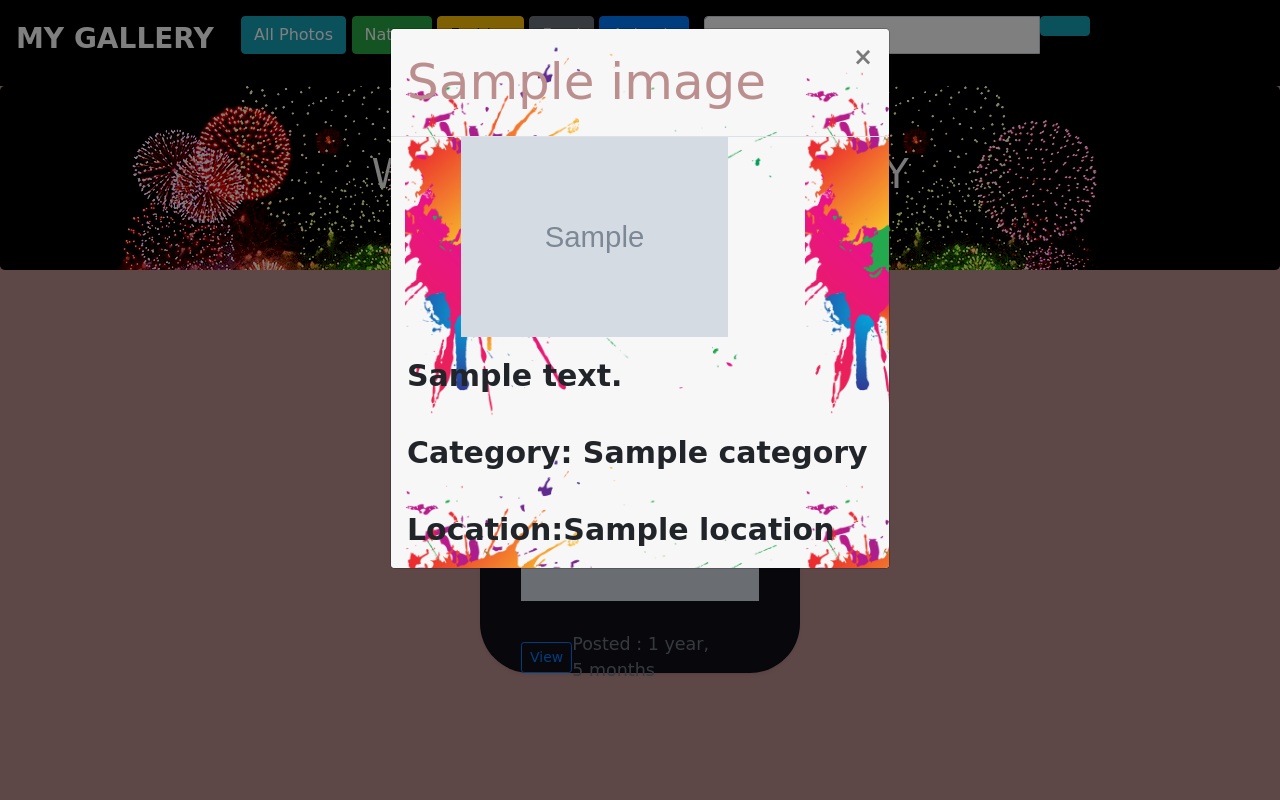
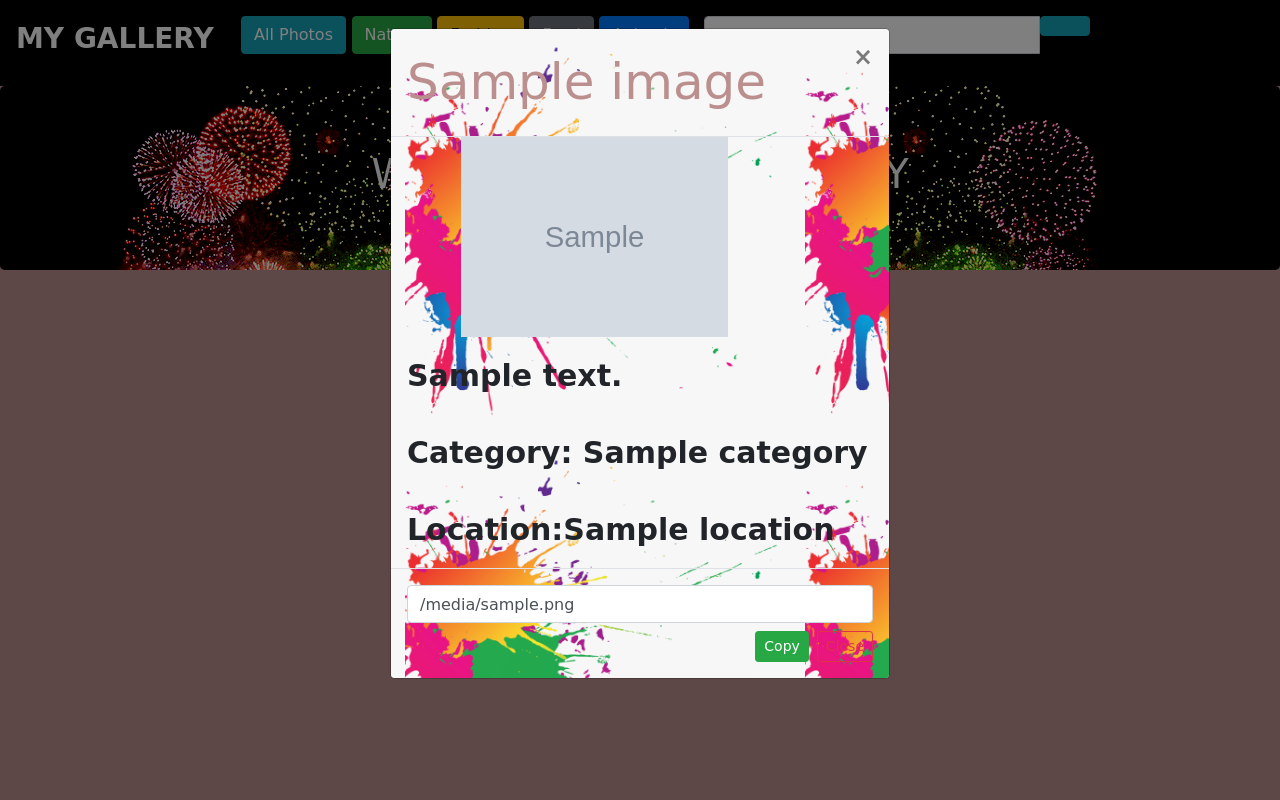
Before and after one commit to WambiruL/Gallery, a Django app: page / in a window 1280 px wide, after a click on "View". Run offline with Django 3.2, Linux system fonts and the light colour scheme; tables that the repository leaves empty hold one stand-in row (values such as "Sample post"); grey boxes marked "Sample" are stand-in pictures; some libraries are stand-ins or nearby versions; some web fonts are replaced.

Commit message:
Add the copy link functionality

```diff
--- a/photos/templates/index.html
+++ b/photos/templates/index.html
@@ -81,7 +81,15 @@
                     <div class="modal-body">{{image.description}}</div>
                     <div class="modal-body">Category: {{image.category}}</div>
                     <div class="modal-body">Location:{{image.location}}</div>
+
+                    <div class="modal-footer">
+                        <input class="form-control input-lg" type="text" value="{{image.image.url}}" id="{{image.id}}.url">
+                        <button class="btn btn-success btn-sm" onclick="copyLink('{{image.id}}.url')">Copy</button>
+                        <button type="button" class="btn btn-outline-danger btn-sm" data-dismiss="modal">Close
+                        </button>
+                    </div>
                 </div>
+
              </div>
         </div>
         {% empty %}
@@ -92,6 +100,12 @@
     </div>
     {% endfor %}
 </div>
+<script>
+copyLink =(element) => {
+    document.getElementById(element).select();
+    document.execCommand("copy");
+}
+</script>
 <script src="https://code.jquery.com/jquery-3.2.1.slim.min.js" integrity="sha384-KJ3o2DKtIkvYIK3UENzmM7KCkRr/rE9/Qpg6aAZGJwFDMVNA/GpGFF93hXpG5KkN" crossorigin="anonymous"></script>
 <script src="https://cdnjs.cloudflare.com/ajax/libs/popper.js/1.12.3/umd/popper.min.js" integrity="sha384-vFJXuSJphROIrBnz7yo7oB41mKfc8JzQZiCq4NCceLEaO4IHwicKwpJf9c9IpFgh" crossorigin="anonymous"></script>
 <script src="https://maxcdn.bootstrapcdn.com/bootstrap/4.0.0-beta.2/js/bootstrap.min.js" integrity="sha384-alpBpkh1PFOepccYVYDB4do5UnbKysX5WZXm3XxPqe5iKTfUKjNkCk9SaVuEZflJ" crossorigin="anonymous"></script>
```
